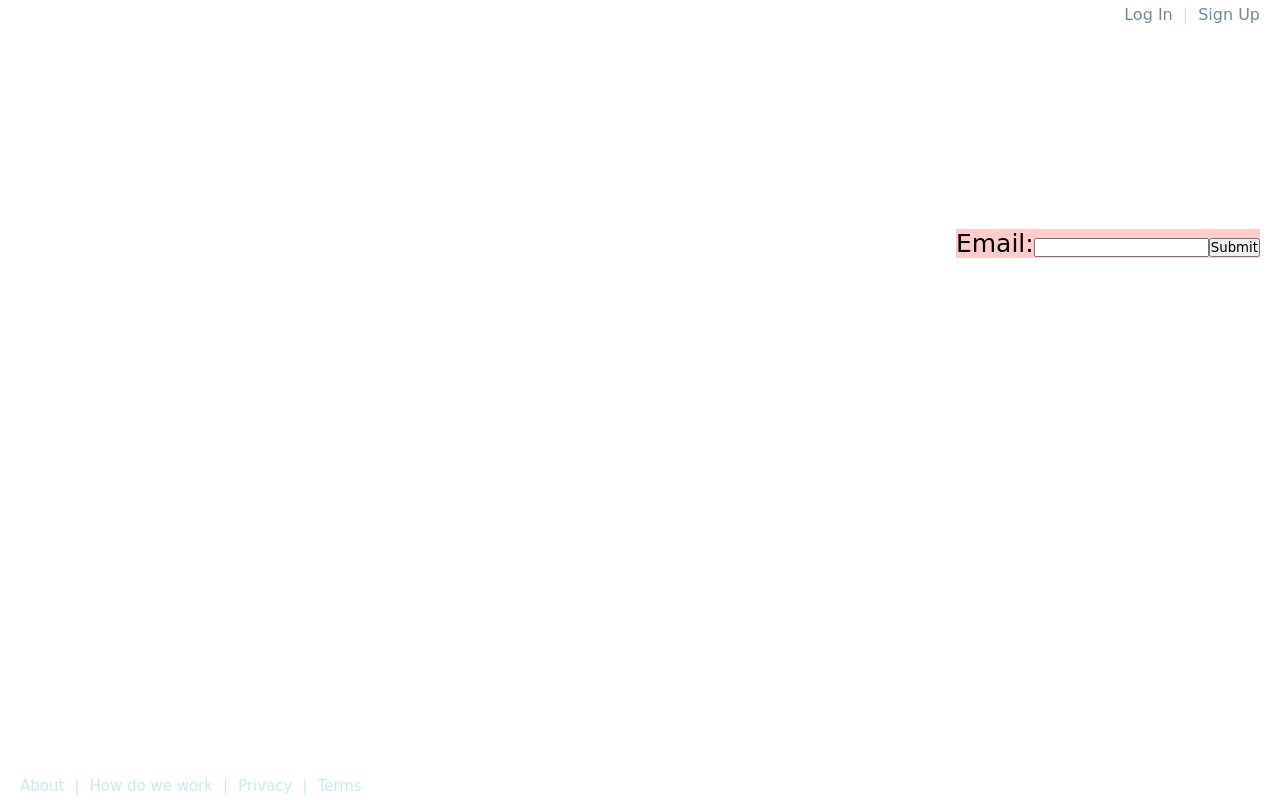
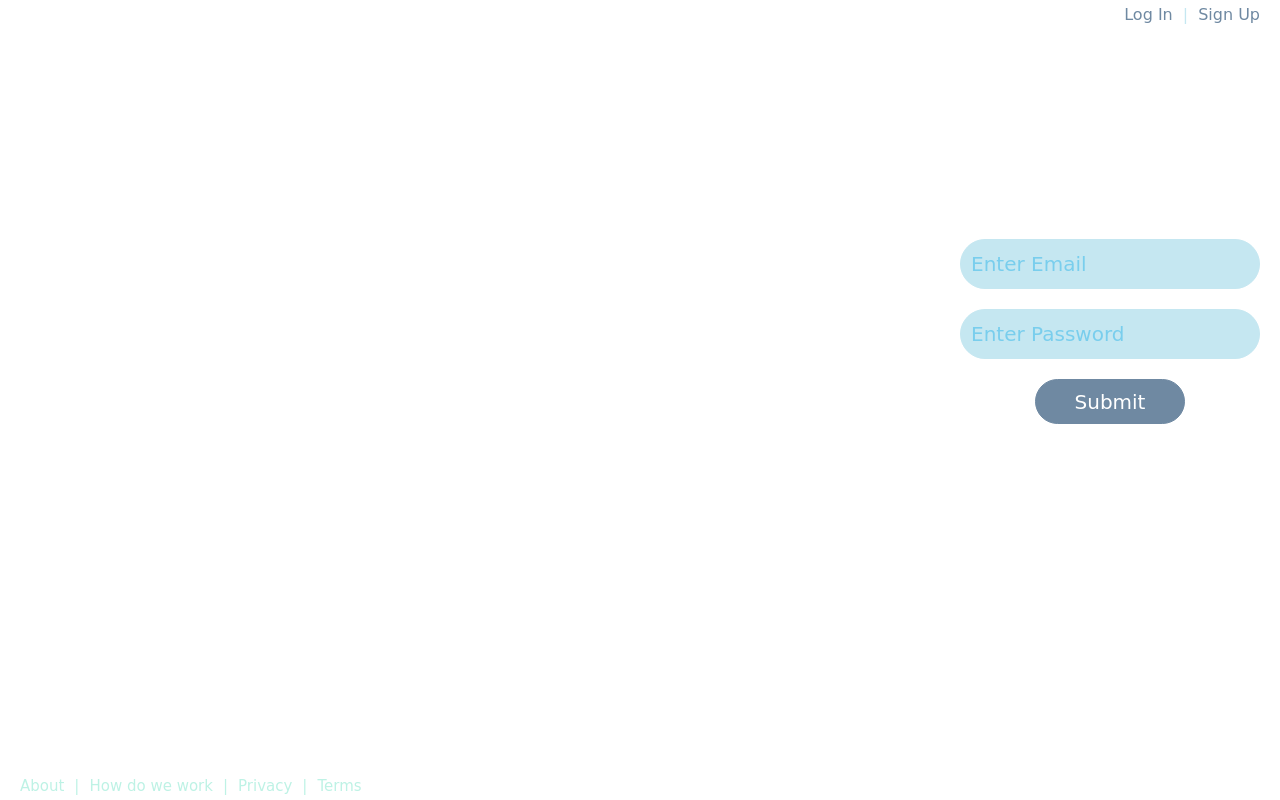
Before and after one commit to yichenfromhyrule/Web_ToDoList, a React (Create React App) app: page / in a window 1280 px wide. Both pictures are taken after a click on the element "Log In". Built offline with nearby package versions, Linux system fonts and the light colour scheme.

Commit message:
login form customize

```diff
--- a/package.json
+++ b/package.json
@@ -6,7 +6,9 @@
     "@testing-library/jest-dom": "^5.11.4",
     "@testing-library/react": "^11.1.0",
     "@testing-library/user-event": "^12.1.10",
+    "bootstrap": "^4.6.0",
     "react": "^17.0.2",
+    "react-bootstrap": "^1.5.2",
     "react-dom": "^17.0.2",
     "react-scripts": "4.0.3",
     "web-vitals": "^1.0.1"
--- a/src/components/LogInAndSignUp/LogInForm/LogInForm.css
+++ b/src/components/LogInAndSignUp/LogInForm/LogInForm.css
@@ -1,7 +1,7 @@
 .logFormContainer{
     width: auto;
     height:auto;
-    background-color:rgb(255, 203, 203);
+    background-color:transparent;
     margin-right: 20px;
     margin-top: 25vh;
     position: absolute;
@@ -10,3 +10,45 @@
     flex-direction: column;
     font-size: 25px;
 }
+
+.logFormForm{
+    display: flex;
+    flex-direction: column;
+    align-items: center;
+    justify-content: center;
+}
+
+.logFormInput{
+    height: 50px;
+    width: 300px;
+    border: solid 1px #C5E7F1;
+    border-radius: 30px;
+    background-color: #C5E7F1;
+    font-size: 20px;
+    color: #6F89A2;
+    padding: 5px 10px;
+    margin: 10px 0;
+}
+
+.logFormInput::placeholder{
+    color: #79CEED;
+}
+
+.logFormButton{
+    height: 45px;
+    width: 150px;
+    border: solid 1px #6F89A2;
+    border-radius: 30px;
+    background-color: #6F89A2;
+    font-size: 20px;
+    color: white;
+    padding: 5px 10px;
+    margin: 10px 0;
+    cursor: pointer;
+    outline: none;
+}
+
+.logFormButton:hover{
+    border: solid 1px #79CEED;
+    background-color: #79CEED;
+}
--- a/src/components/LogInAndSignUp/LogInForm/LogInForm.js
+++ b/src/components/LogInAndSignUp/LogInForm/LogInForm.js
@@ -5,27 +5,40 @@ import './LogInForm.css';
 class LogInForm extends React.Component {
     constructor(props){
         super(props);
-        this.state = {userEmail: ''};
+        this.state = {
+            userEmail: '',
+            userPassword: ''
+        };
     }
     mySubmitHandler = (event) => {
-        alert("You are submitting"+this.state.userEmail);
+        alert("You are submitting"+this.state.userEmail+" password: " + this.state.userPassword);
     }
     myEmailHandler = (event) =>{
         this.setState({userEmail: event.target.value});
     }
+    myPasswordHandler = (event) =>{
+        this.setState({userPassword: event.target.value});
+    }
     render() {
         return (
             <div className="logFormContainer">
-                <form onSubmit={this.mySubmitHandler}>
-                    <label>
-                        Email:
-                        <input
-                            type="text"
-                            name="name"
-                            onChange={this.myEmailHandler}
-                        />
-                    </label>
+                <form className="logFormForm" onSubmit={this.mySubmitHandler}>
                     <input
+                        className="logFormInput"
+                        type="text"
+                        name="email"
+                        placeholder="Enter Email"
+                        onChange={this.myEmailHandler}
+                    />
+                    <input
+                        className="logFormInput"
+                        type="text"
+                        name="password"
+                        placeholder="Enter Password"
+                        onChange={this.myPasswordHandler}
+                    />
+                    <input
+                        className="logFormButton"
                         type="submit"
                         value="Submit"
                     />
```
Also changed, not shown: 2 other files (tests, documents, lock files or other folders).
